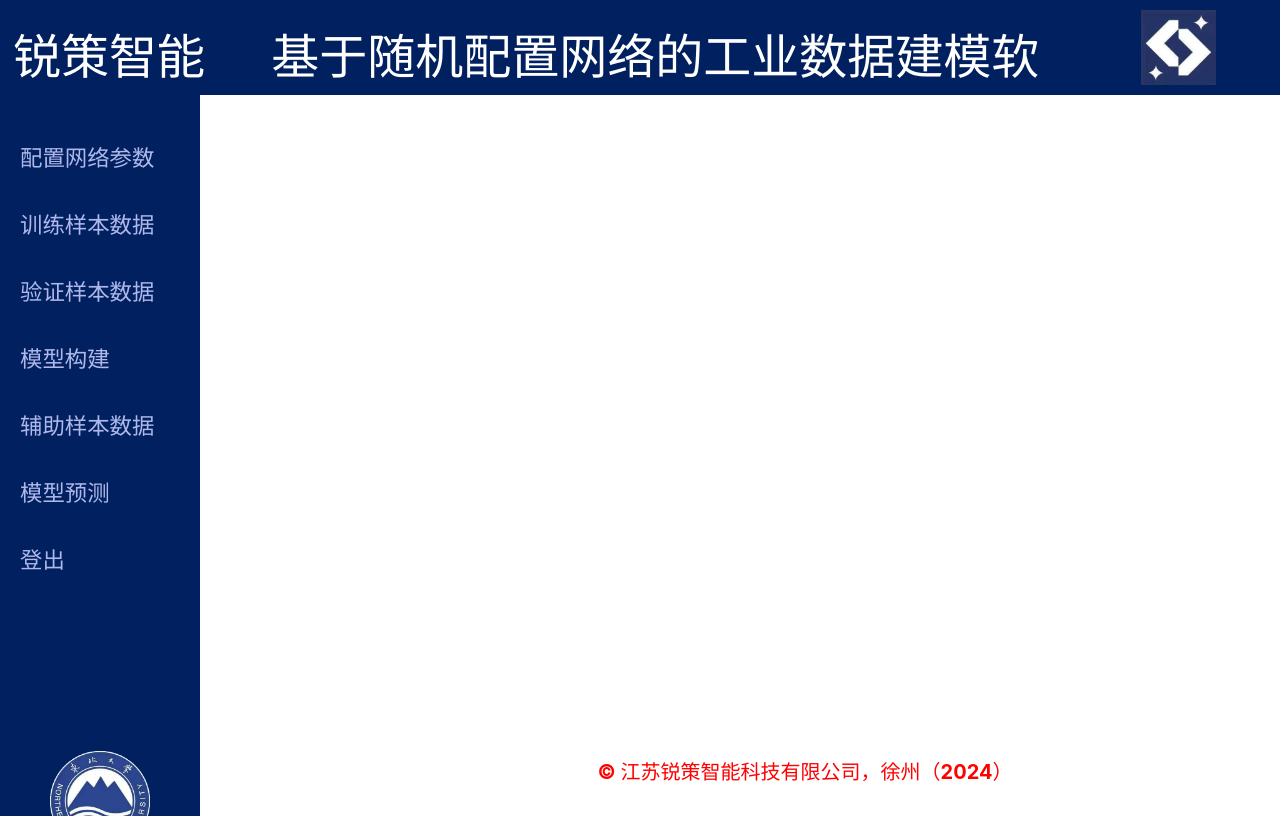
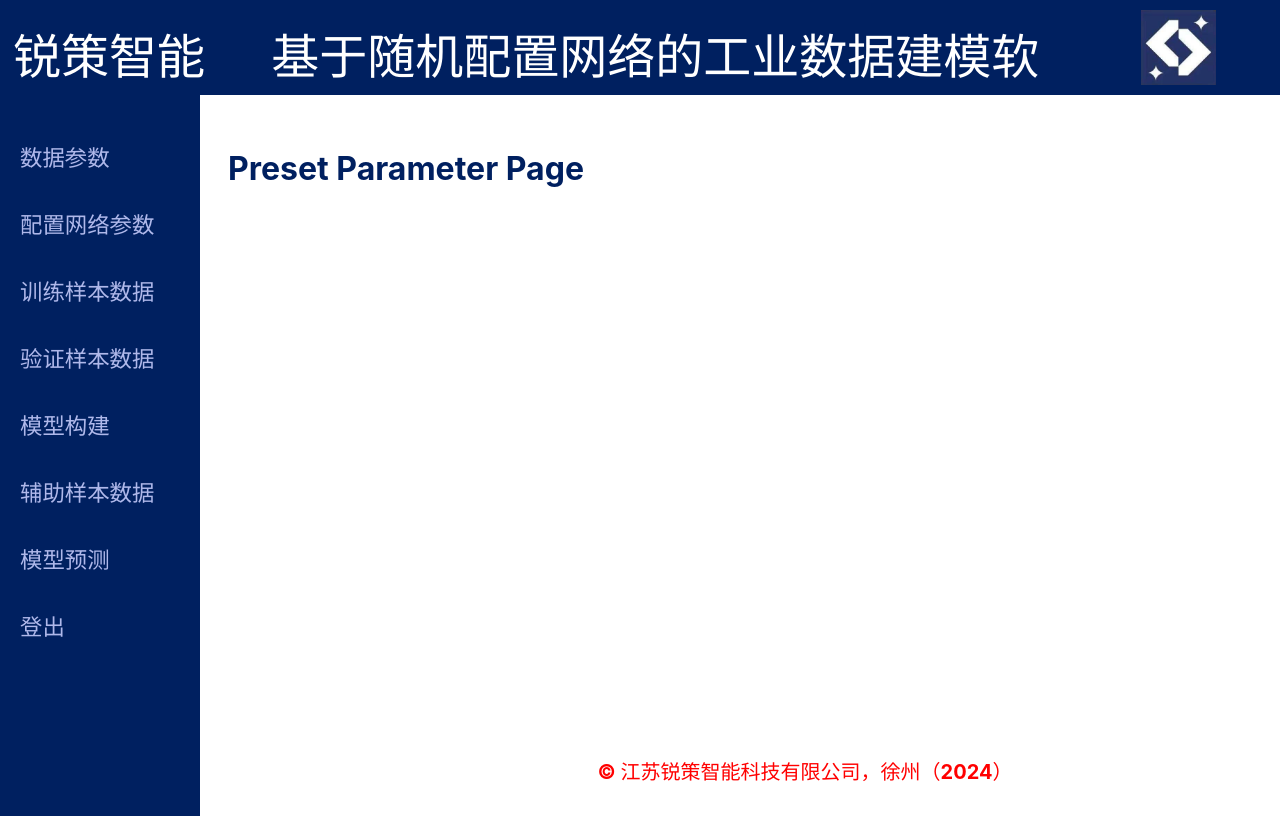
Before and after one commit to tyqin97/vite-react-template, a React (Vite) app: page /preset in a window 1280 px wide. Built offline with nearby package versions, Linux system fonts and the light colour scheme; sample sign-in values are in the browser's storage.

Commit message:
updated few

```diff
--- a/src/App.jsx
+++ b/src/App.jsx
@@ -10,6 +10,7 @@ import HomePage from "./pages/Home";
 import LoginPage from "./pages/LoginPage";
 
 import ProtectedRoute from "./ProtectedRoute";
+import PresetParameter from "./pages/PresetParameter";
 
 export default function App() {
   const [isAuthenticated, setIsAuthenticated] = useState(() => {
@@ -47,6 +48,14 @@ export default function App() {
                 </ProtectedRoute>
               }
             />
+            <Route
+              path="/preset"
+              element={
+                <ProtectedRoute isAuthenticated={isAuthenticated}>
+                  <PresetParameter />
+                </ProtectedRoute>
+              }
+            />
           </Routes>
         </div>
         <Footer />
--- a/src/components/SideBar.jsx
+++ b/src/components/SideBar.jsx
@@ -20,22 +20,25 @@ export default function SideBar({ isAuthenticated, setIsAuthenticated }) {
     <div className="side-bar">
       <ul>
         <li>
-          <a href="/home">配置网络参数</a>
+          <a href="/home">数据参数</a>
         </li>
         <li>
-          <a href="#link1">训练样本数据</a>
+          <a href="/preset">配置网络参数</a>
         </li>
         <li>
-          <a href="#link1">验证样本数据</a>
+          <a href="/">训练样本数据</a>
         </li>
         <li>
-          <a href="#link1">模型构建</a>
+          <a href="/">验证样本数据</a>
         </li>
         <li>
-          <a href="#link1">辅助样本数据</a>
+          <a href="/">模型构建</a>
         </li>
         <li>
-          <a href="#link1">模型预测</a>
+          <a href="/">辅助样本数据</a>
+        </li>
+        <li>
+          <a href="/">模型预测</a>
         </li>
         <li>
           <a
--- a/src/pages/Home.jsx
+++ b/src/pages/Home.jsx
@@ -1,7 +1,7 @@
 export default function HomePage() {
   return (
-    <div style={{  height: '2000px' }}>
-      <a>Home Page</a>
+    <div style={{ height: "2000px", color: "#002060" }}>
+      <h1>Home Page</h1>
     </div>
   );
 }
--- /dev/null
+++ b/src/pages/PresetParameter.jsx
@@ -0,0 +1,7 @@
+export default function PresetParameter() {
+  return (
+    <div style={{  height: '2000px', color: "#002060"}}>
+      <h1>Preset Parameter Page</h1>
+    </div>
+  );
+}
```
Also changed, not shown: src/pages/Page1.jsx (deleted, +0 -7 lines).
